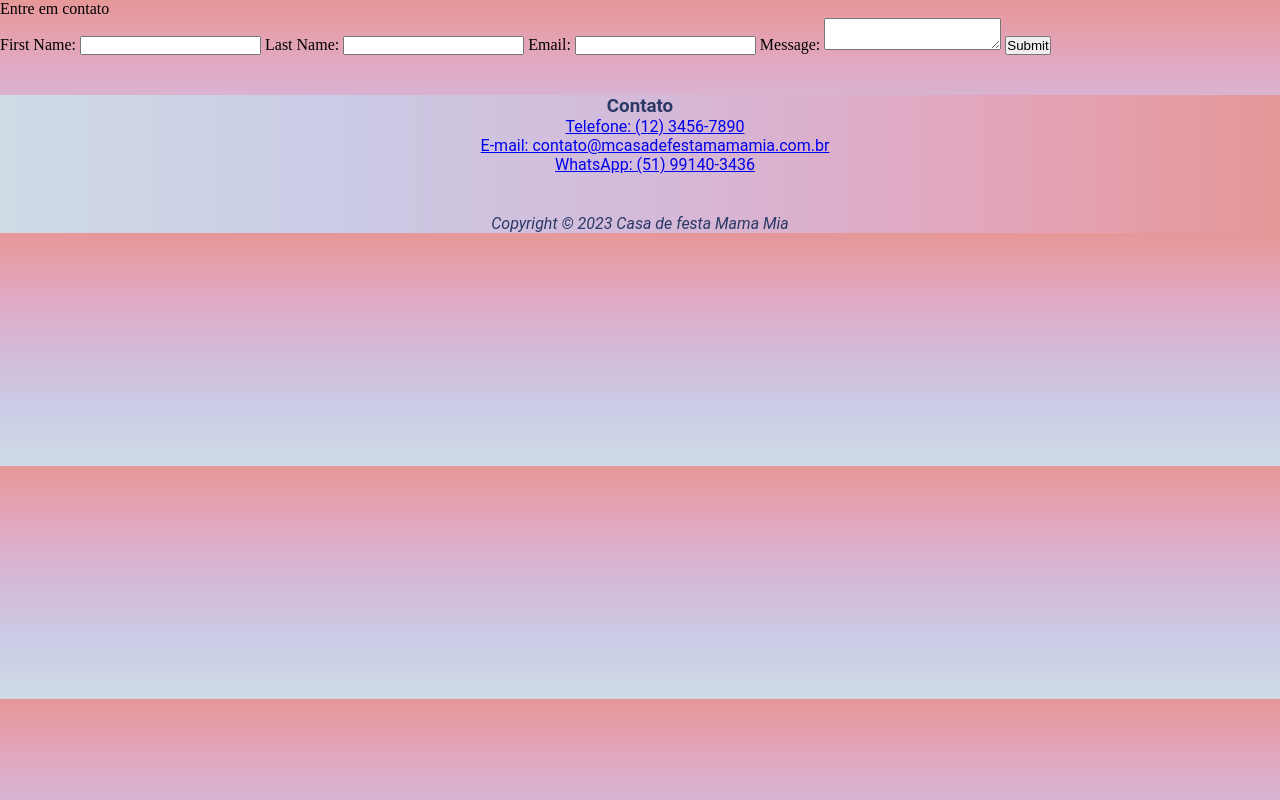
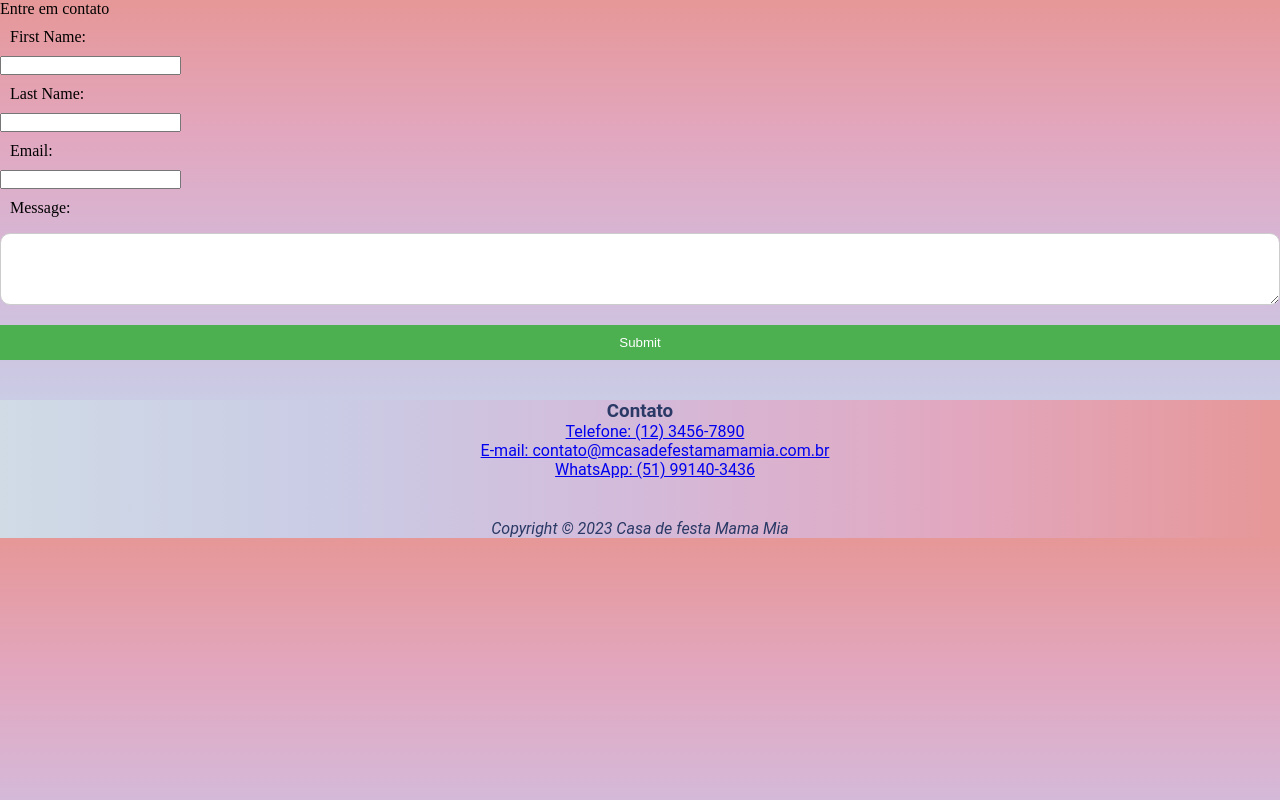
Before and after one commit to Rafaelatavaress/ADA-project--html-css-, a plain HTML site: page contatos.html in a window 1280 px wide. Drawn offline with Linux system fonts and the light colour scheme.

Commit message:
Update style.css
contatos no style css

```diff
--- a/style.css
+++ b/style.css
@@ -39,3 +39,32 @@ p{
     font-family: 'Roboto', sans-serif;
     color:#2a3965;
 }
+
+/*formulario*/
+
+#fname {
+    margin: 10 px 10px ;
+}
+label {
+    display: block;
+    margin: 10px 10px 10px;
+}
+
+textarea {
+    width: 100%;
+    padding: 20px;
+    margin-top: 6px;
+    border: 1px solid #ccc;
+    box-sizing: border-box;
+    border-radius: 10px;
+}
+
+button[type="submit"] {
+    background-color: #4CAF50;
+    color: white;
+    padding: 10px 20px;
+    margin-top: 16px;
+    border: none;
+    cursor: pointer;
+    width: 100%;
+}
```
